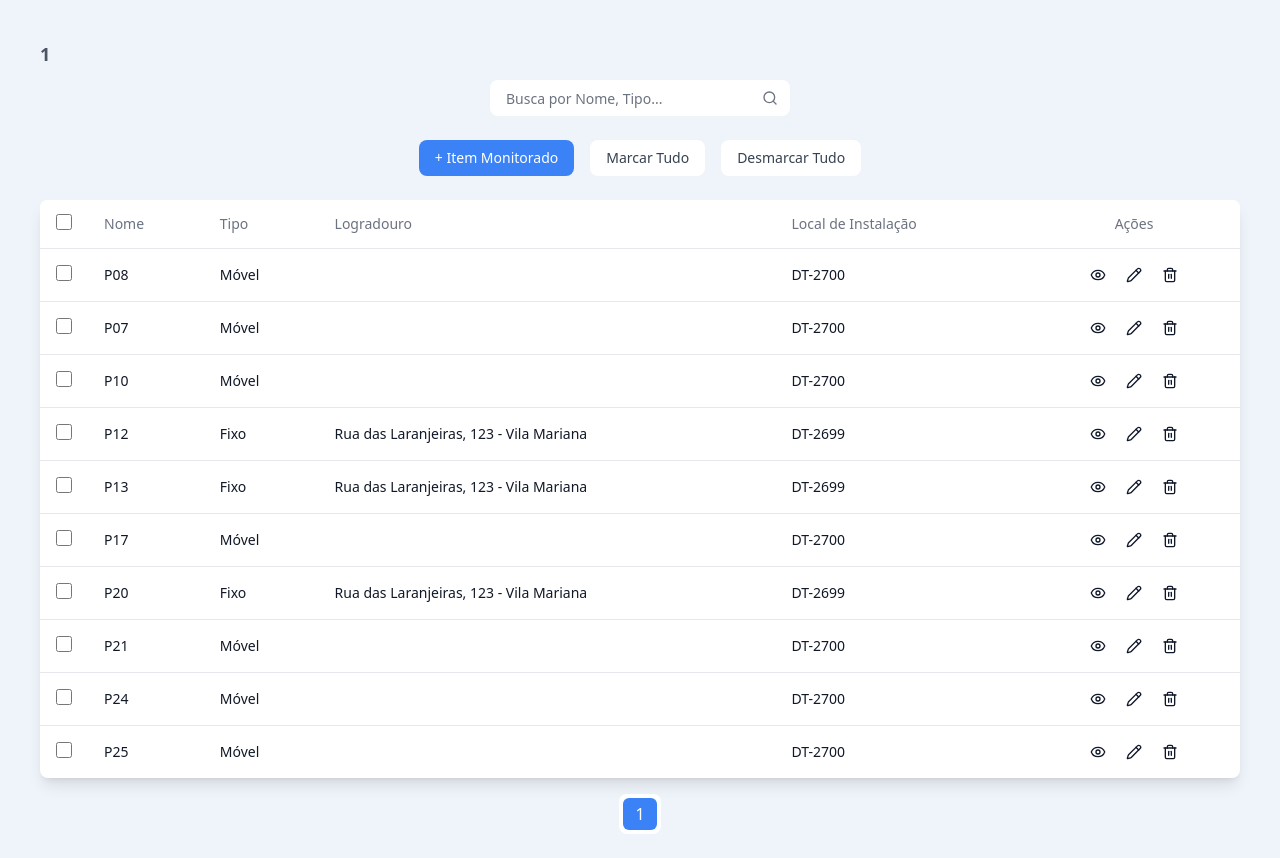
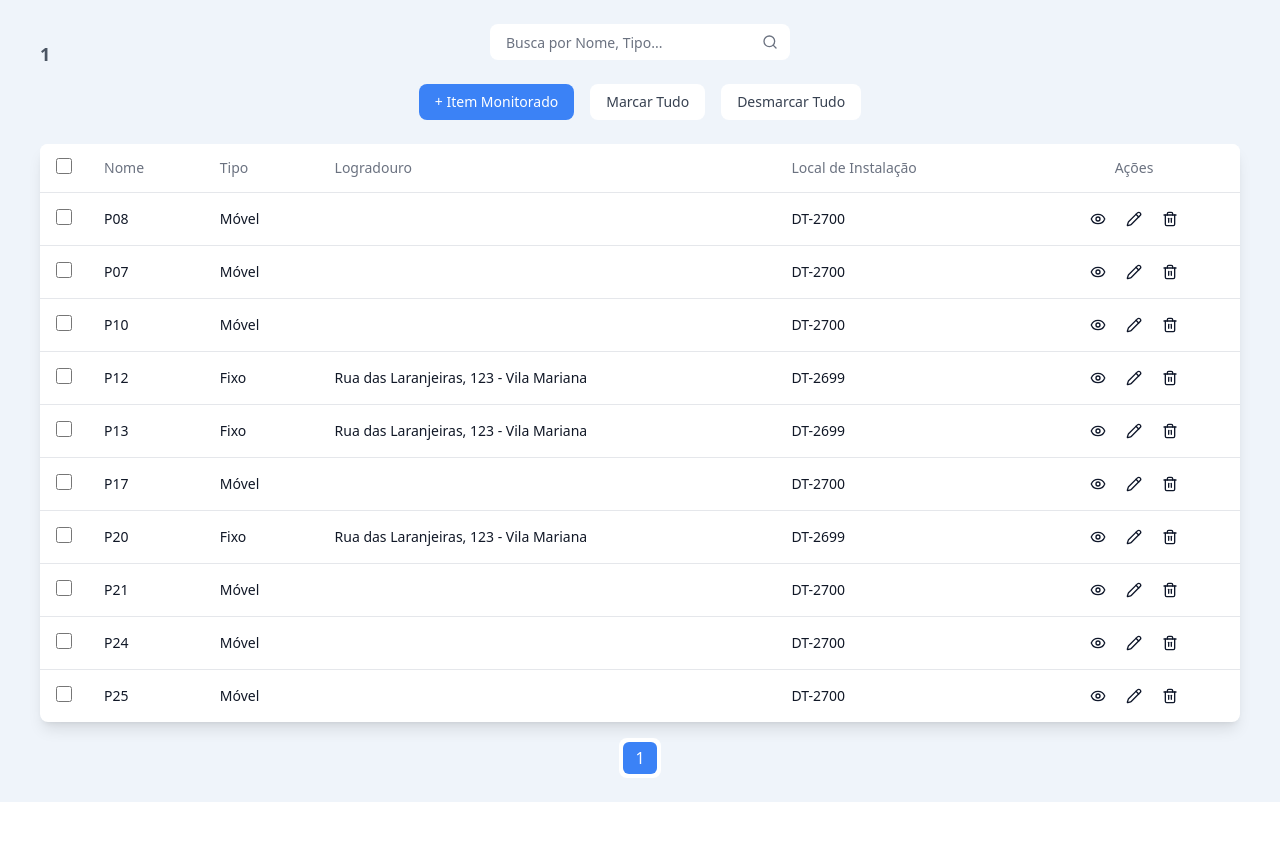
Before and after one commit to brunoleonardi/segpub, a React (Vite) app: page /control/1 in a window 1280 px wide. After the commit the page ends 802 px from the top, so only its background shows below. Built offline with nearby package versions, Linux system fonts and the light colour scheme; no server answers; the HTML template or start-up script is replaced by a standard one.

Commit message:
Updated ControlTable.tsx

```diff
--- a/src/components/ControlTable/ControlTable.tsx
+++ b/src/components/ControlTable/ControlTable.tsx
@@ -68,7 +68,7 @@
           {title}
         </h2>
 
-        <div className="flex flex-col pt-14">
+        <div className="flex flex-col">
           <div className="flex justify-center mb-6">
             <div className="relative">
               <input
```
